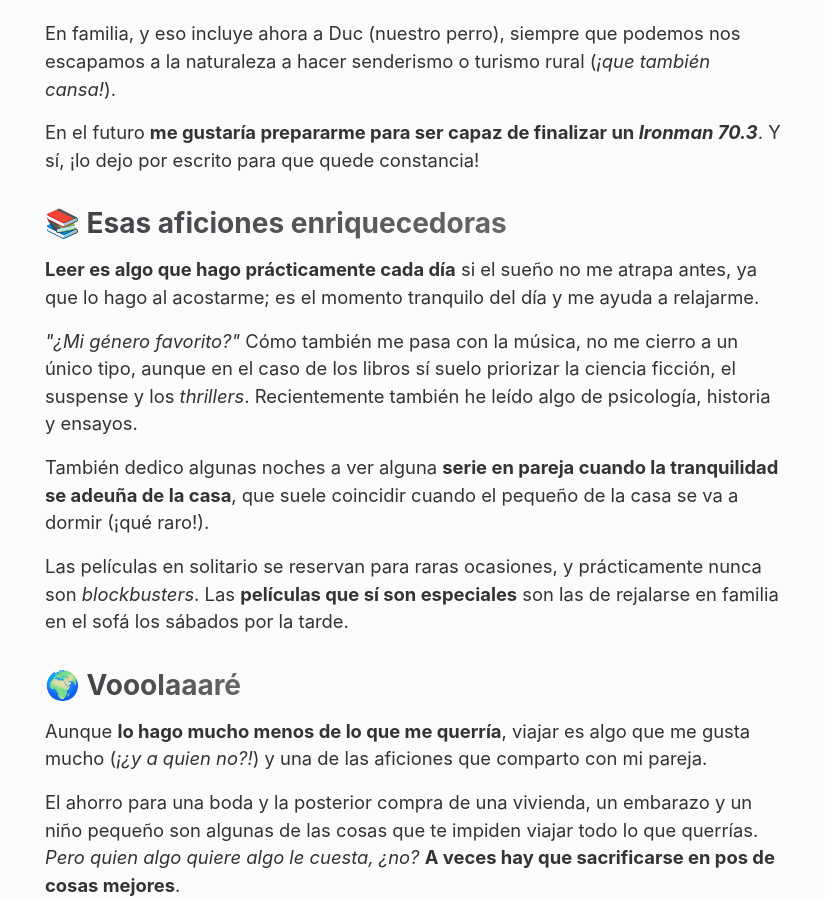
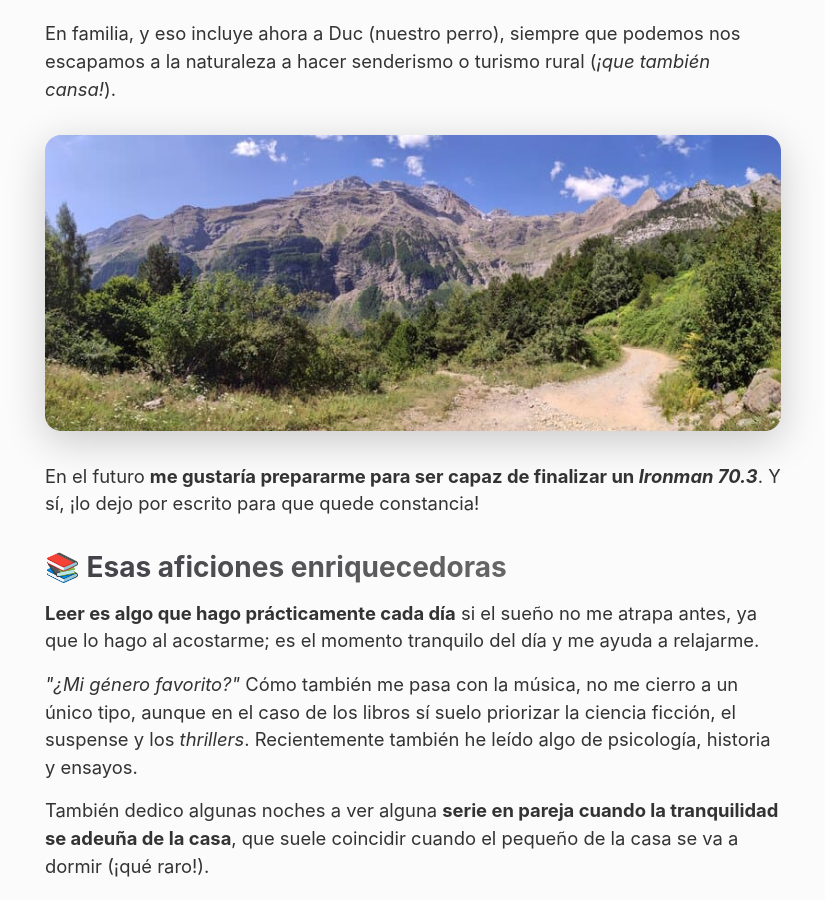
Before and after one commit to AitorRodriguez990/devairoma, a Next.js app: page /sobre-mi in a window 1280 px wide. Shown: the part 903-1803 px from the top of the page, without its empty margins (227-1052 px from the left). Built offline with nearby package versions, Linux system fonts and the light colour scheme.

Commit message:
upload new image

```diff
--- a/pages/sobre-mi/index.js
+++ b/pages/sobre-mi/index.js
@@ -1,4 +1,5 @@
 import React from 'react'
+import Image from 'next/image'
 import HeadMeta from '../../components/headMeta'
 
 export default function About() {
@@ -34,6 +35,15 @@ export default function About() {
       <p>
         En familia, y eso incluye ahora a Duc (nuestro perro), siempre que podemos nos escapamos a la naturaleza a hacer senderismo o turismo rural (<em>¡que también cansa!</em>).
       </p>
+      <div className="image">
+        <Image
+          alt="El Valle de Pineta en Huesca"
+          height="321"
+          layout="responsive"
+          src="/el-valle-de-pineta-huesca.jpg"
+          width="800"
+        />
+      </div>
       <p>
         En el futuro <strong>me gustaría prepararme para ser capaz de finalizar un <em>Ironman 70.3</em></strong>. Y sí, ¡lo dejo por escrito para que quede constancia!
       </p>
--- a/styles/styles.scss
+++ b/styles/styles.scss
@@ -150,3 +150,10 @@ p {
     margin-top: var(--spacing-small);
   }
 }
+
+.image {
+  border-radius: var(--border-radius-default);
+  box-shadow: 0 10px 40px rgba(0, 0, 0, 0.2);
+  margin: var(--spacing-large) 0;
+  overflow: hidden;
+}
```
Also changed, not shown: public/el-valle-de-pineta-huesca.jpg (added).
